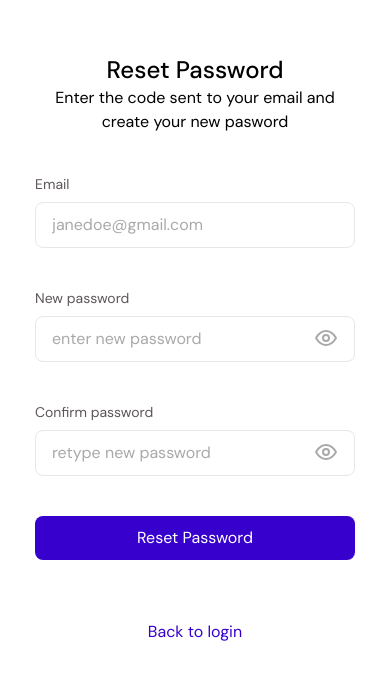
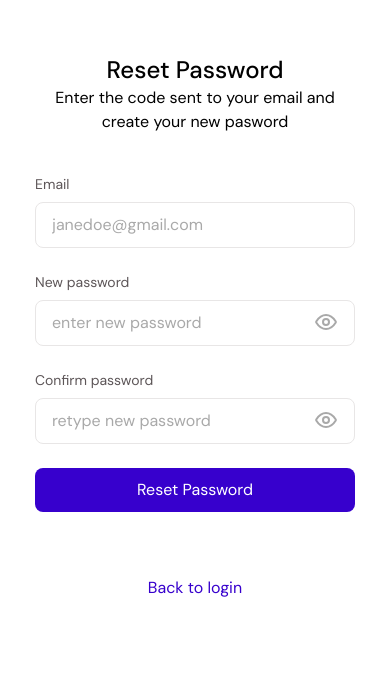
Before and after one commit to devcareer/team-fintech-frontend, a React (Create React App) app: page / in a window 390 px wide. Shown: the part 115-794 px from the top of the page. Built offline with nearby package versions, Linux system fonts and the light colour scheme; the HTML template or start-up script is replaced by a standard one.

Commit message:
style: style update

```diff
--- a/src/components/General/Button/Button.js
+++ b/src/components/General/Button/Button.js
@@ -1,9 +1,10 @@
 // The button component accepts a type prop to use <Button>{title}</Button>
 import PropTypes from 'prop-types';
 import React from 'react';
-const Button = ({ children, type }) => {
+const Button = ({ children, type, onClick }) => {
   return (
     <button
+      onClick={onClick}
       type={type}
       className="p-2.5 bg-primary-300 w-full  rounded-lg whitespace-nowrap text-white text-base hover:bg-primary-200 lg:h-[60px]">
       {children}
@@ -13,6 +14,7 @@ const Button = ({ children, type }) => {
 
 Button.propTypes = {
   children: PropTypes.node.isRequired,
-  type: PropTypes.string
+  type: PropTypes.string,
+  onClick: PropTypes.string
 };
 export default Button;
--- a/src/pages/CreateNewPassword.js
+++ b/src/pages/CreateNewPassword.js
@@ -1,23 +1,26 @@
 import React from 'react';
+import { toast, ToastContainer } from 'react-toastify';
+import 'react-toastify/dist/ReactToastify.css';
 import Button from '../components/General/Button/Button';
 import Input from '../components/General/Input/Input';
 import InputPassword from '../components/General/Input/InputPassword';
-
 const CreateNewPassword = () => {
+  const notify = () => toast('Wow so easy!');
   return (
     <div className="py-20 pb-72 w-80 mx-auto  lg:w-[687px] pb-10  py-0  mt-[89px] mb-[89px] lg:shadow-xl">
       <p className="text-2xl text-center lg:text-2xl font-medium">Reset Password</p>
       <p className="text-base px-5 text-center mb-10 lg:text-lg ">
         Enter the code sent to your email and create your new pasword
       </p>
-      <div className="flex flex-col gap-10 lg:w-[400px] mx-auto">
+      <div className="flex flex-col gap-6 lg:w-[400px] mx-auto lg:gap-14">
         <Input labelText="Email" placeholder="janedoe@gmail.com" type="email" />
         <InputPassword labeltext="New password" placeholder="enter new password" />
         <InputPassword labeltext="Confirm password" placeholder="retype new password" />
-        <Button>Reset Password</Button>
+        <Button onClick={notify}>Reset Password</Button>
+        <ToastContainer />
       </div>
 
-      <p className="text-center mt-[60px] text-primary-300 ">
+      <p className="text-center mt-10 text-primary-300 lg:mt-[60px]">
         <a href="#">Back to login</a>
       </p>
     </div>
```
